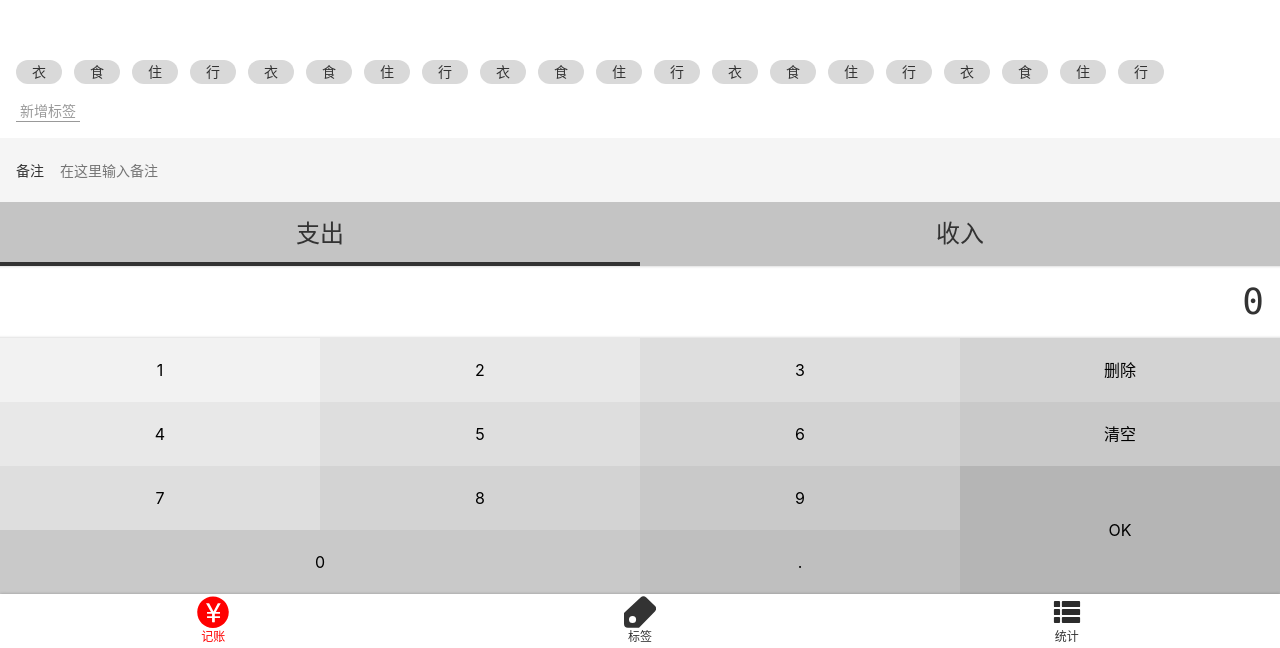
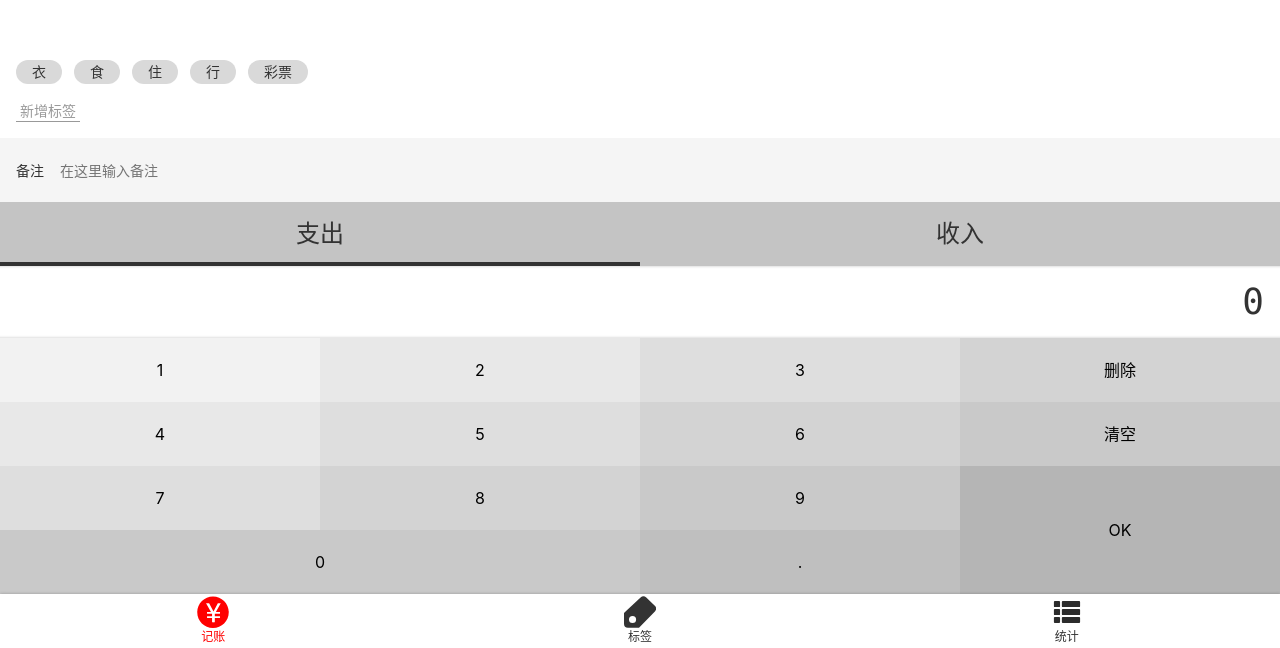
Before and after one commit to 332862394/moaccountvue, a Vue app: page /#/money in a window 1280 px wide. Shown: the part 152-800 px from the top of the page. Built offline with nearby package versions, Linux system fonts and the light colour scheme.

Commit message:
可以选中或取消tag

```diff
--- a/src/components/Money/Notes.vue
+++ b/src/components/Money/Notes.vue
@@ -13,10 +13,6 @@
 @Component
 export default class Notes extends Vue {
   value = "";
-  // onChange(event: InputEvent) {
-  //   const input = event.target as HTMLInputElement;
-  //   this.value = input.value;
-  // }
 }
 </script>
 
--- a/src/components/Money/Tags.vue
+++ b/src/components/Money/Tags.vue
@@ -4,34 +4,34 @@
       <button>新增标签</button>
     </div>
     <ul class="current">
-      <li>衣</li>
-      <li>食</li>
-      <li>住</li>
-      <li>行</li>
-      <li>衣</li>
-      <li>食</li>
-      <li>住</li>
-      <li>行</li>
-      <li>衣</li>
-      <li>食</li>
-      <li>住</li>
-      <li>行</li>
-      <li>衣</li>
-      <li>食</li>
-      <li>住</li>
-      <li>行</li>
-      <li>衣</li>
-      <li>食</li>
-      <li>住</li>
-      <li>行</li>
+      <li
+        v-for="tag in dataSource"
+        :key="tag"
+        :class="{ selected: selectedTags.indexOf(tag) >= 0 }"
+        @click="toggle(tag)"
+      >
+        {{ tag }}
+      </li>
     </ul>
   </div>
 </template>
 
 <script lang="ts">
-export default {
-  name: "Tags",
-};
+import Vue from "vue";
+import { Component, Prop } from "vue-property-decorator";
+@Component
+export default class Tags extends Vue {
+  @Prop() dataSource: string[] | undefined;
+  selectedTags: string[] = [];
+  toggle(tag: string) {
+    const index = this.selectedTags.indexOf(tag);
+    if (index >= 0) {
+      this.selectedTags.splice(index, 1);
+    } else {
+      this.selectedTags.push(tag);
+    }
+  }
+}
 </script>
 
 <style lang="scss" scoped>
@@ -45,7 +45,8 @@
     display: flex;
     flex-wrap: wrap;
     > li {
-      background: #d9d9d9;
+      $bg: #d9d9d9;
+      background: $bg;
       $h: 24px;
       height: $h;
       line-height: $h;
@@ -53,6 +54,10 @@
       padding: 0 16px;
       margin-right: 12px;
       margin-top: 4px;
+      &.selected {
+        background: darken($bg, 50%);
+        color: white;
+      }
     }
   }
   > .new {
--- a/src/views/Money.vue
+++ b/src/views/Money.vue
@@ -3,11 +3,11 @@
     <NumberPad />
     <Types />
     <Notes />
-    <Tags />
+    <Tags :data-source="tags" />
   </Layout>
 </template>
 
-<script lang="ts">
+<script >
 import NumberPad from "@/components/Money/NumberPad.vue";
 import Types from "@/components/Money/Types.vue";
 import Notes from "@/components/Money/Notes.vue";
@@ -15,6 +15,11 @@
 export default {
   name: "Money",
   components: { Tags, Notes, Types, NumberPad },
+  data() {
+    return {
+      tags: ["衣", "食", "住", "行", "彩票"],
+    };
+  },
 };
 </script>
 
```
